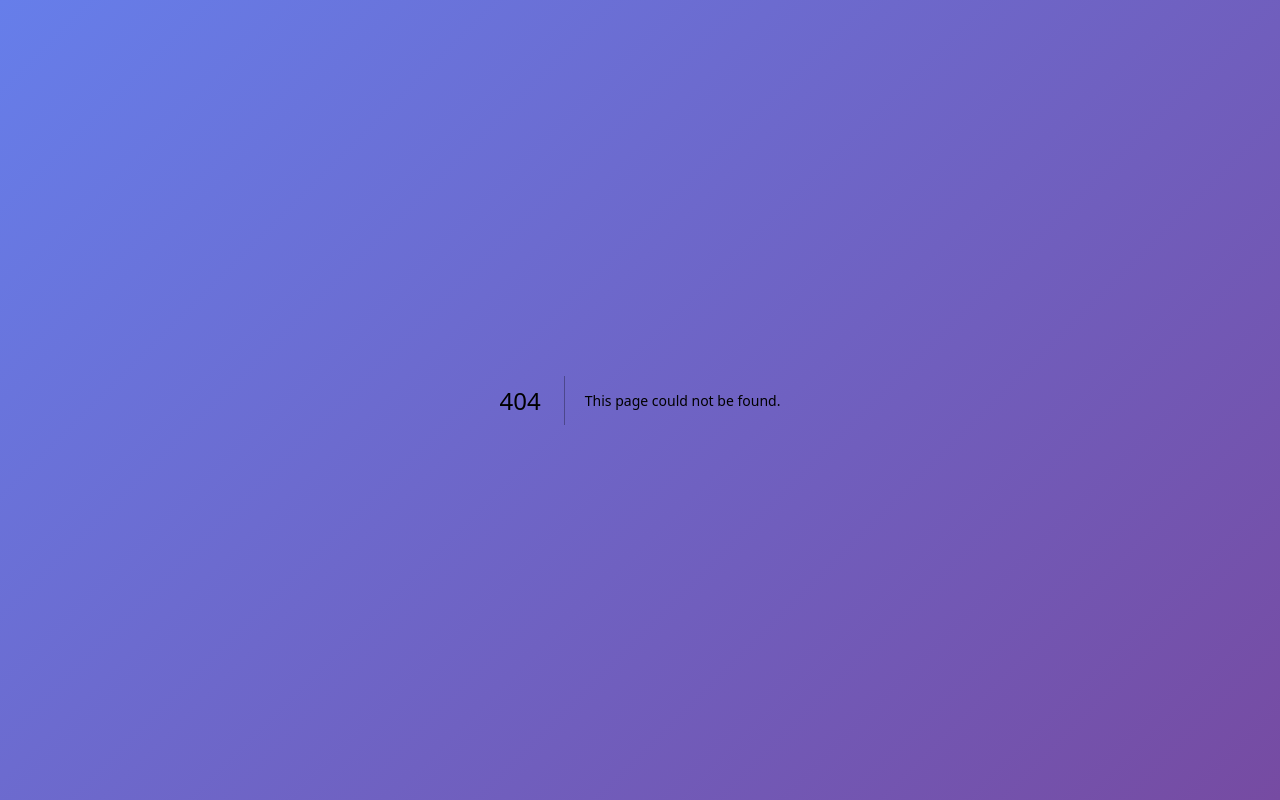
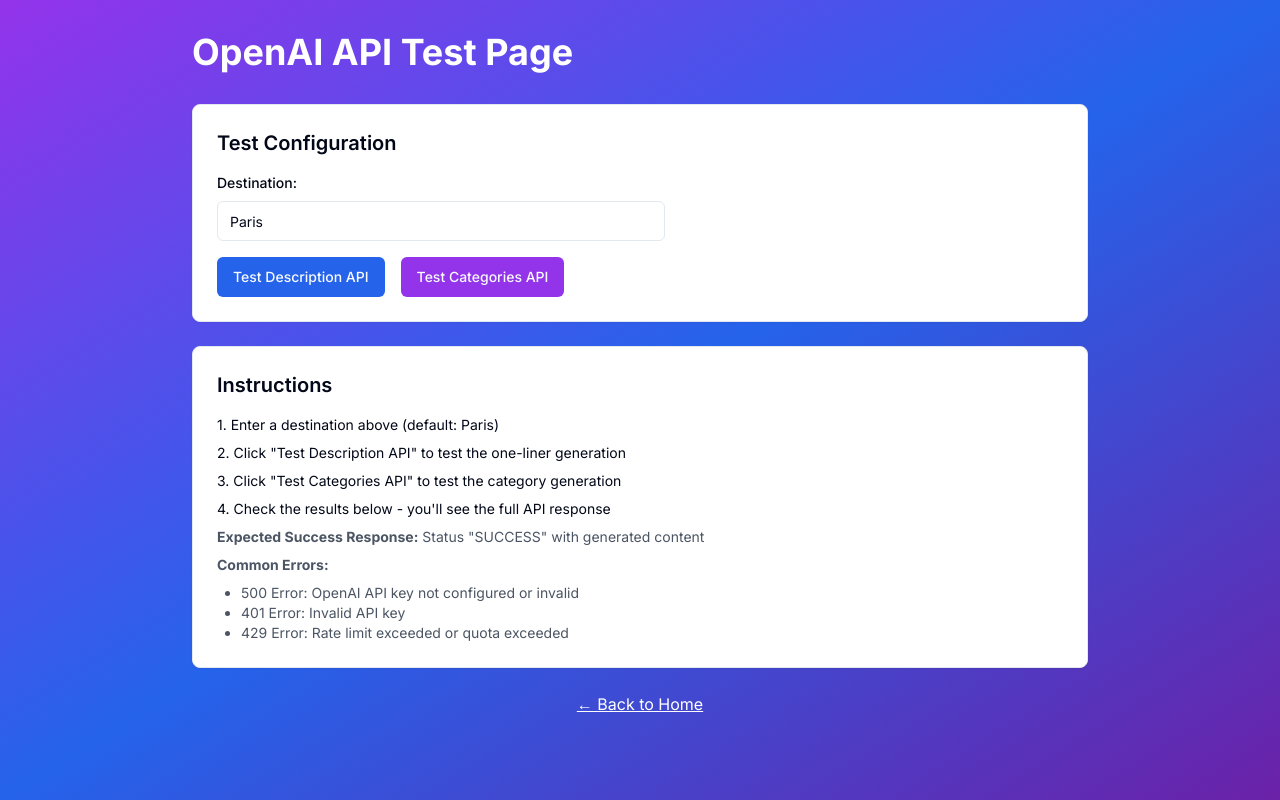
Before and after one commit to 2xGen/toptours, a Next.js app: page /test-openai in a window 1280 px wide. Before the commit this address had no page. Built offline with nearby package versions, Linux system fonts and the light colour scheme.

Commit message:
Add OpenAI API test page for debugging at /test-openai

```diff
--- /dev/null
+++ b/app/test-openai/page.js
@@ -0,0 +1,215 @@
+"use client";
+import { useState } from 'react';
+import { Button } from '@/components/ui/button';
+import { Card, CardContent } from '@/components/ui/card';
+import { Input } from '@/components/ui/input';
+
+export default function TestOpenAIPage() {
+  const [destination, setDestination] = useState('Paris');
+  const [descriptionResult, setDescriptionResult] = useState(null);
+  const [categoriesResult, setCategoriesResult] = useState(null);
+  const [loading, setLoading] = useState(false);
+
+  const testDescription = async () => {
+    setLoading(true);
+    setDescriptionResult({ status: 'loading...', data: null });
+
+    try {
+      console.log('Testing OpenAI Description API...');
+      const response = await fetch('/api/openai-description', {
+        method: 'POST',
+        headers: {
+          'Content-Type': 'application/json',
+        },
+        body: JSON.stringify({
+          searchTerm: destination
+        })
+      });
+
+      const data = await response.json();
+
+      setDescriptionResult({
+        status: response.ok ? 'SUCCESS' : 'ERROR',
+        statusCode: response.status,
+        data: data
+      });
+    } catch (error) {
+      setDescriptionResult({
+        status: 'ERROR',
+        error: error.message
+      });
+    } finally {
+      setLoading(false);
+    }
+  };
+
+  const testCategories = async () => {
+    setLoading(true);
+    setCategoriesResult({ status: 'loading...', data: null });
+
+    try {
+      console.log('Testing OpenAI Categories API...');
+      const response = await fetch('/api/openai-categories', {
+        method: 'POST',
+        headers: {
+          'Content-Type': 'application/json',
+        },
+        body: JSON.stringify({
+          destination: destination
+        })
+      });
+
+      const data = await response.json();
+
+      setCategoriesResult({
+        status: response.ok ? 'SUCCESS' : 'ERROR',
+        statusCode: response.status,
+        data: data
+      });
+    } catch (error) {
+      setCategoriesResult({
+        status: 'ERROR',
+        error: error.message
+      });
+    } finally {
+      setLoading(false);
+    }
+  };
+
+  return (
+    <div className="min-h-screen bg-gradient-to-br from-purple-600 via-blue-600 to-purple-800 p-8">
+      <div className="max-w-4xl mx-auto">
+        <h1 className="text-4xl font-bold text-white mb-8">OpenAI API Test Page</h1>
+
+        <Card className="mb-6">
+          <CardContent className="p-6">
+            <h2 className="text-xl font-semibold mb-4">Test Configuration</h2>
+            <div className="space-y-4">
+              <div>
+                <label className="block text-sm font-medium mb-2">Destination:</label>
+                <Input
+                  value={destination}
+                  onChange={(e) => setDestination(e.target.value)}
+                  placeholder="Enter destination (e.g., Paris, Tokyo)"
+                  className="max-w-md"
+                />
+              </div>
+
+              <div className="flex gap-4">
+                <Button
+                  onClick={testDescription}
+                  disabled={loading || !destination}
+                  className="bg-blue-600 hover:bg-blue-700"
+                >
+                  Test Description API
+                </Button>
+
+                <Button
+                  onClick={testCategories}
+                  disabled={loading || !destination}
+                  className="bg-purple-600 hover:bg-purple-700"
+                >
+                  Test Categories API
+                </Button>
+              </div>
+            </div>
+          </CardContent>
+        </Card>
+
+        {/* Description Results */}
+        {descriptionResult && (
+          <Card className="mb-6">
+            <CardContent className="p-6">
+              <h2 className="text-xl font-semibold mb-4">
+                Description API Result
+                <span className={`ml-4 text-sm px-3 py-1 rounded ${
+                  descriptionResult.status === 'SUCCESS'
+                    ? 'bg-green-100 text-green-800'
+                    : 'bg-red-100 text-red-800'
+                }`}>
+                  {descriptionResult.status}
+                </span>
+              </h2>
+
+              <div className="space-y-2">
+                {descriptionResult.statusCode && (
+                  <p className="text-sm">
+                    <strong>Status Code:</strong> {descriptionResult.statusCode}
+                  </p>
+                )}
+
+                <div className="bg-gray-100 p-4 rounded overflow-auto">
+                  <pre className="text-sm">
+                    {JSON.stringify(descriptionResult.data || descriptionResult, null, 2)}
+                  </pre>
+                </div>
+              </div>
+            </CardContent>
+          </Card>
+        )}
+
+        {/* Categories Results */}
+        {categoriesResult && (
+          <Card className="mb-6">
+            <CardContent className="p-6">
+              <h2 className="text-xl font-semibold mb-4">
+                Categories API Result
+                <span className={`ml-4 text-sm px-3 py-1 rounded ${
+                  categoriesResult.status === 'SUCCESS'
+                    ? 'bg-green-100 text-green-800'
+                    : 'bg-red-100 text-red-800'
+                }`}>
+                  {categoriesResult.status}
+                </span>
+              </h2>
+
+              <div className="space-y-2">
+                {categoriesResult.statusCode && (
+                  <p className="text-sm">
+                    <strong>Status Code:</strong> {categoriesResult.statusCode}
+                  </p>
+                )}
+
+                <div className="bg-gray-100 p-4 rounded overflow-auto">
+                  <pre className="text-sm">
+                    {JSON.stringify(categoriesResult.data || categoriesResult, null, 2)}
+                  </pre>
+                </div>
+              </div>
+            </CardContent>
+          </Card>
+        )}
+
+        {/* Instructions */}
+        <Card>
+          <CardContent className="p-6">
+            <h2 className="text-xl font-semibold mb-4">Instructions</h2>
+            <div className="space-y-2 text-sm">
+              <p>1. Enter a destination above (default: Paris)</p>
+              <p>2. Click "Test Description API" to test the one-liner generation</p>
+              <p>3. Click "Test Categories API" to test the category generation</p>
+              <p>4. Check the results below - you'll see the full API response</p>
+              <p className="mt-4 text-gray-600">
+                <strong>Expected Success Response:</strong> Status "SUCCESS" with generated content
+              </p>
+              <p className="text-gray-600">
+                <strong>Common Errors:</strong>
+              </p>
+              <ul className="list-disc ml-6 text-gray-600">
+                <li>500 Error: OpenAI API key not configured or invalid</li>
+                <li>401 Error: Invalid API key</li>
+                <li>429 Error: Rate limit exceeded or quota exceeded</li>
+              </ul>
+            </div>
+          </CardContent>
+        </Card>
+
+        <div className="mt-6 text-center">
+          <a href="/" className="text-white underline hover:text-blue-200">
+            ← Back to Home
+          </a>
+        </div>
+      </div>
+    </div>
+  );
+}
```
